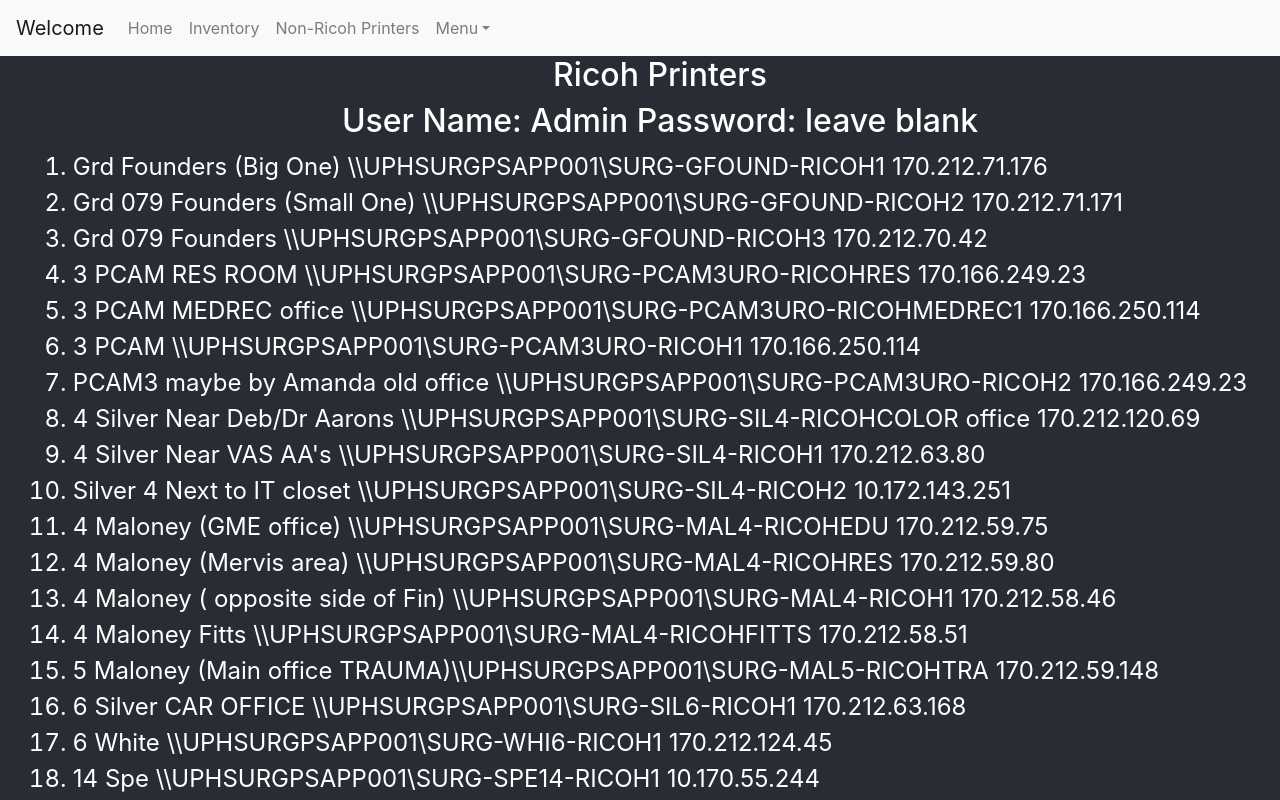
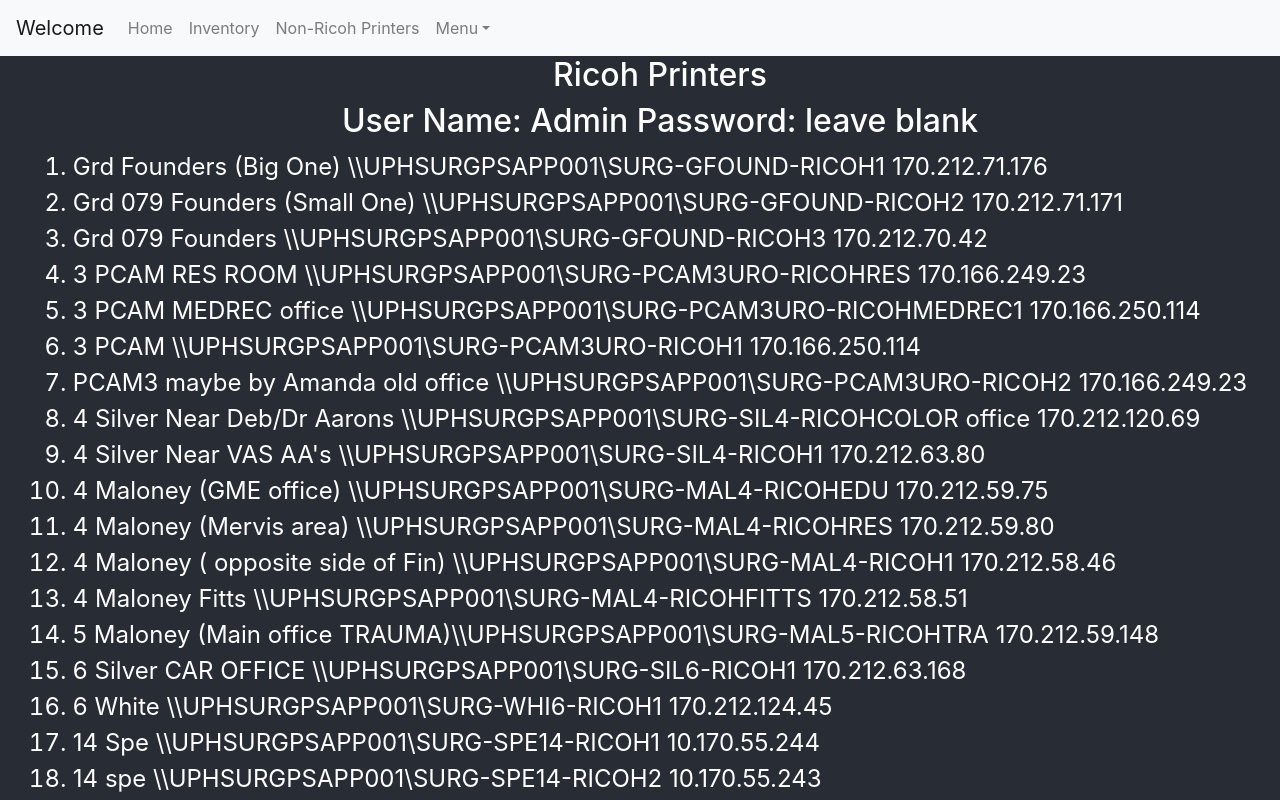
Before and after one commit to TimMitzen/surgery, a React (Create React App) app: page /ricoh in a window 1280 px wide. Shown: the top 800 px of the page. Built offline with nearby package versions, Linux system fonts and the light colour scheme.

Commit message:
Update Ricoh.js

```diff
--- a/src/components/Ricoh.js
+++ b/src/components/Ricoh.js
@@ -47,10 +47,7 @@
           4 Silver Near VAS AA's \\UPHSURGPSAPP001\SURG-SIL4-RICOH1
           170.212.63.80
         </li>
-        <li className="list">
-          Silver 4 Next to IT closet \\UPHSURGPSAPP001\SURG-SIL4-RICOH2
-          10.172.143.251
-        </li>
+
 
         <li className="list">
           4 Maloney (GME office) \\UPHSURGPSAPP001\SURG-MAL4-RICOHEDU
```
